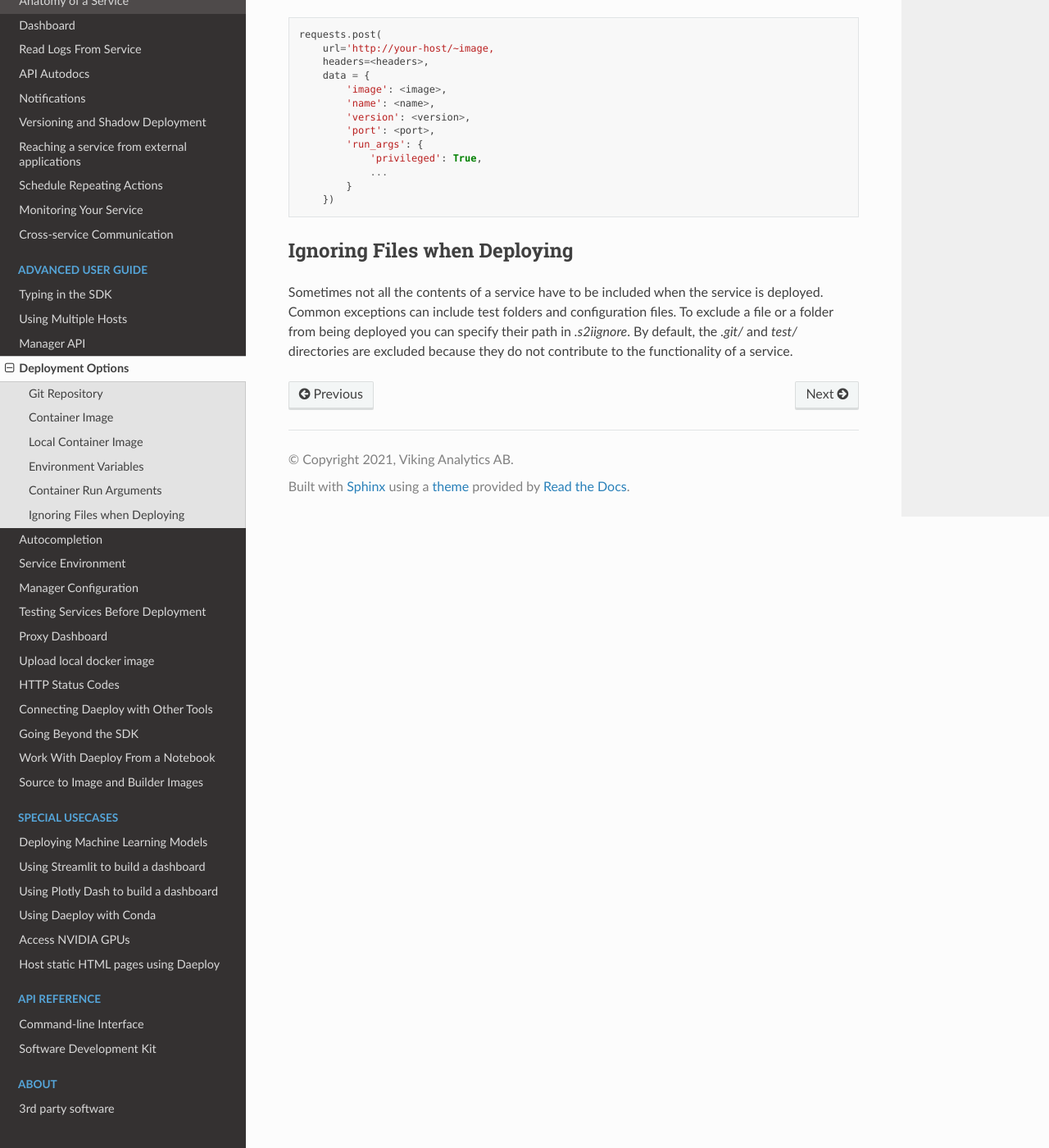
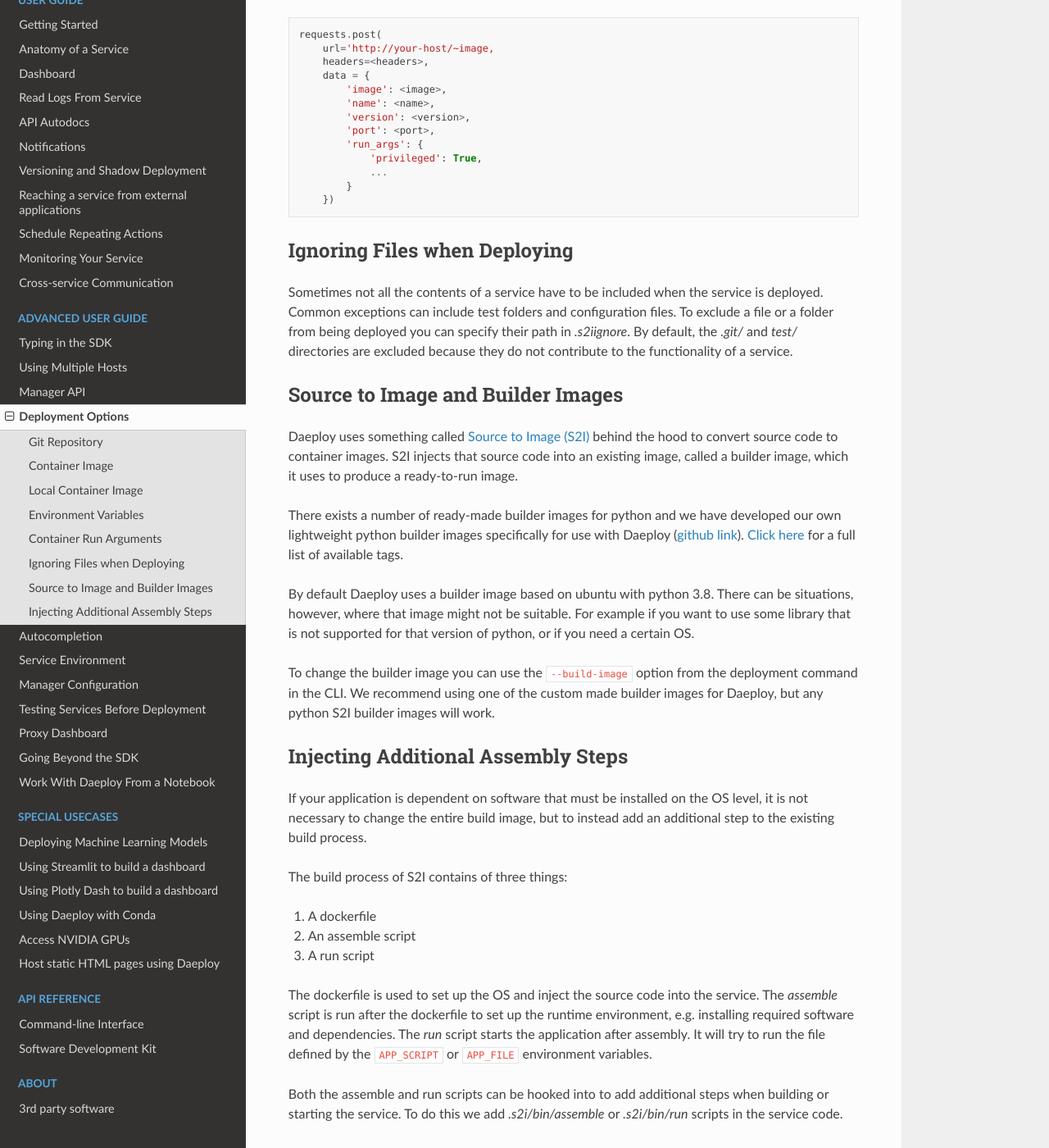
Before and after one commit to vikinganalytics/daeploy, a Sphinx documentation site: the page built from docs/source/content/advanced_tutorials/adv_deploy.rst, in a window 1280 px wide and 1400 px high, scrolled down 2800 px. Shown: the whole window at 82% size. Built offline with Sphinx 7.4.7 and the Read the Docs theme 2.0.0, drawn with Linux system fonts in a browser that asks for light colours; the version number could not be read and is left out; some of the changed text lies outside the part shown.

Commit message:
Removing duplicate documentation (#45)
* Removing duplicate documentation

* Small doc chagne

```diff
--- a/docs/source/content/advanced_tutorials/adv_deploy.rst
+++ b/docs/source/content/advanced_tutorials/adv_deploy.rst
@@ -148,3 +148,66 @@
 To exclude a file or a folder from being deployed you can specify their path
 in `.s2iignore`. By default, the `.git/` and `test/` directories are excluded
 because they do not contribute to the functionality of a service.
+
+
+Source to Image and Builder Images
+----------------------------------
+
+Daeploy uses something called `Source to Image (S2I)
+<https://github.com/openshift/source-to-image>`_ behind the hood to convert
+source code to container images. S2I injects that source code into an existing
+image, called a builder image, which it uses to produce a ready-to-run image.
+
+There exists a number of ready-made builder images for python and we have
+developed our own lightweight python builder images specifically for use with
+Daeploy (`github link
+<https://github.com/vikinganalytics/daeploy-s2i-python>`_). `Click here
+<https://hub.docker.com/r/daeploy/s2i-python/tags>`_ for a full list of
+available tags.
+
+By default Daeploy uses a builder image based on ubuntu with python 3.8. There
+can be situations, however, where that image might not be suitable. For
+example if you want to use some library that is not supported for that version
+of python, or if you need a certain OS.
+
+To change the builder image you can use the ``--build-image`` option from the
+deployment command in the CLI. We recommend using one of the custom made builder
+images for Daeploy, but any python S2I builder images will work.
+
+Injecting Additional Assembly Steps
+-----------------------------------
+
+If your application is dependent on software that must be installed on the OS level,
+it is not necessary to change the entire build image, but to instead add an additional
+step to the existing build process.
+
+The build process of S2I contains of three things:
+
+1. A dockerfile
+2. An assemble script
+3. A run script
+
+The dockerfile is used to set up the OS and inject the source code into the
+service. The `assemble` script is run after the dockerfile to set up the runtime
+environment, e.g. installing required software and dependencies. The `run` script
+starts the application after assembly. It will try to run the file defined by the
+``APP_SCRIPT`` or ``APP_FILE`` environment variables.
+
+Both the assemble and run scripts can be hooked into to add additional steps when
+building or starting the service. To do this we add `.s2i/bin/assemble` or
+`.s2i/bin/run` scripts in the service code.
+
+An example of an `assemble` script could look like this::
+
+    #!/bin/bash
+    # Running stock assemble script
+    ${STI_SCRIPTS_PATH}/assemble
+    # Add additional assembly steps here
+
+And a `run` script::
+
+    #!/bin/bash
+    # Add additional run steps here
+
+    # Running stock run script
+    ${STI_SCRIPTS_PATH}/run
--- a/docs/source/index.rst
+++ b/docs/source/index.rst
@@ -61,12 +61,8 @@
    content/advanced_tutorials/manager_configuration
    content/advanced_tutorials/testing_services
    content/advanced_tutorials/proxy_dashboard
-   content/advanced_tutorials/upload_image
-   content/advanced_tutorials/status_codes
-   content/advanced_tutorials/integration_with_other_tools
    content/advanced_tutorials/going_beyond_sdk
    content/advanced_tutorials/daeploy_notebook_service
-   content/advanced_tutorials/changing_build_image
 
 .. toctree::
    :maxdepth: 1
```
Also changed, not shown: other parts of docs/source/content/advanced_tutorials/adv_deploy.rst (+1 -1 lines), docs/source/content/advanced_tutorials/changing_build_image.rst (deleted, +0 -63 lines), docs/source/content/advanced_tutorials/integration_with_other_tools.rst (deleted, +0 -29 lines), docs/source/content/advanced_tutorials/status_codes.rst (deleted, +0 -21 lines), docs/source/content/advanced_tutorials/upload_image.rst (deleted, +0 -20 lines).
